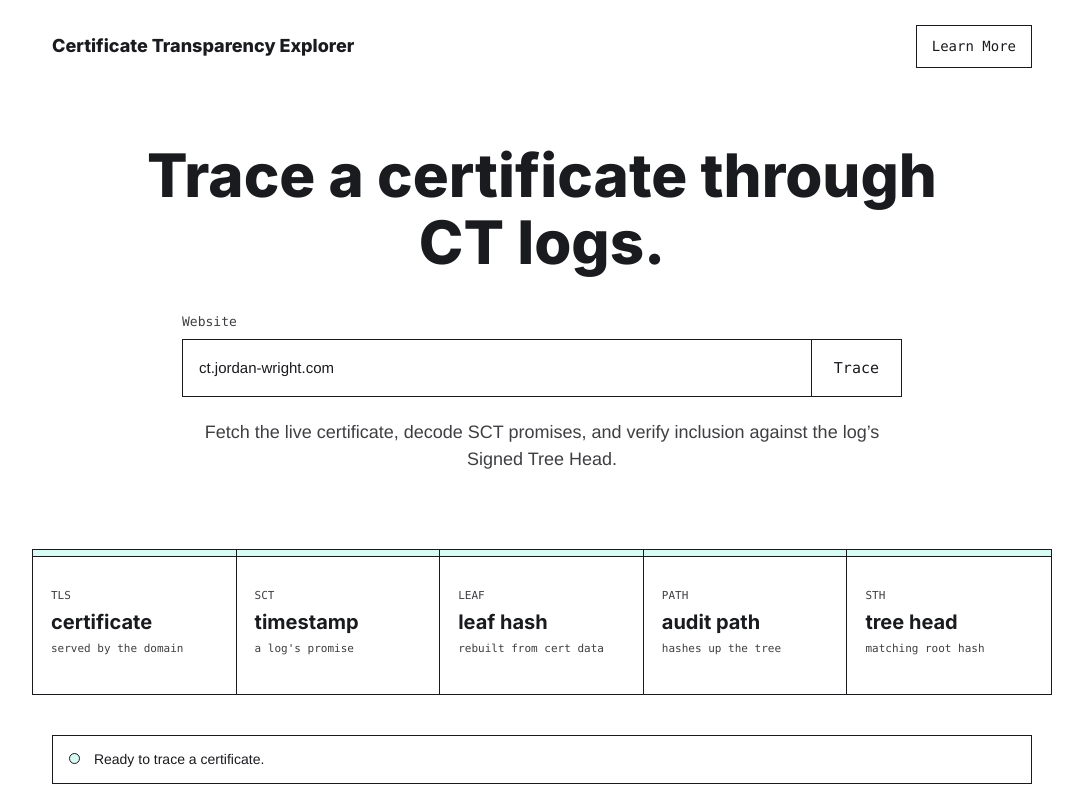
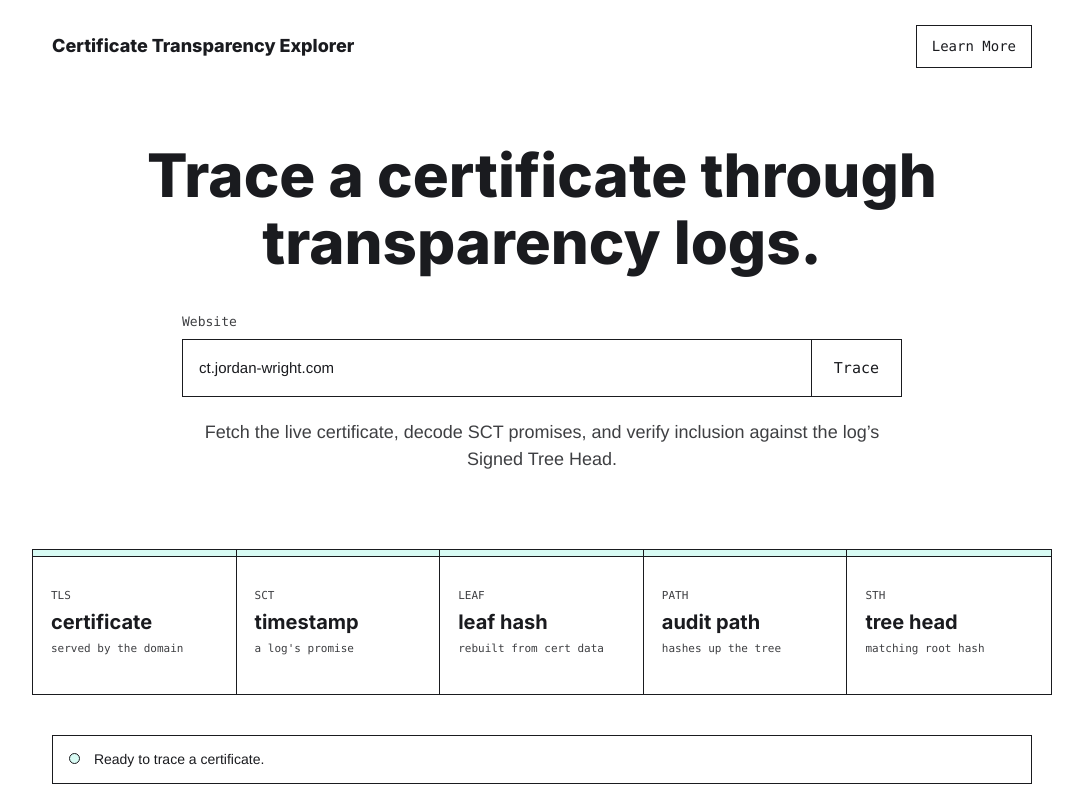
Before and after one commit to mcpherrinm/ct-explorer, a plain HTML site: page web/index.html in a window 1280 px wide. Shown: the top 800 px of the page, without its empty margins (98-1181 px from the left). Drawn offline with Linux system fonts and the light colour scheme.

Commit message:
docs(web): refine transparency log hero copy
What changed:
- Updated the hero heading to use transparency logs instead of CT logs.
- Updated the Open Graph image headline and tagline to match the new wording.
- Regenerated the PNG preview from the SVG source.

Why:
- The hero and social preview should be easier to understand without relying on CT-specific shorthand.

Validation:
- git diff --check
- file web/og-image.png

```diff
--- a/web/index.html
+++ b/web/index.html
@@ -36,7 +36,7 @@
     <main class="shell">
       <section class="intro">
         <div class="intro-copy">
-          <h1>Trace a certificate through CT logs.</h1>
+          <h1>Trace a certificate through transparency logs.</h1>
           <form id="lookup-form" class="lookup">
             <label for="target">Website</label>
             <div class="lookup-row">
```
Also changed, not shown: web/og-image.png, web/og-image.svg.
